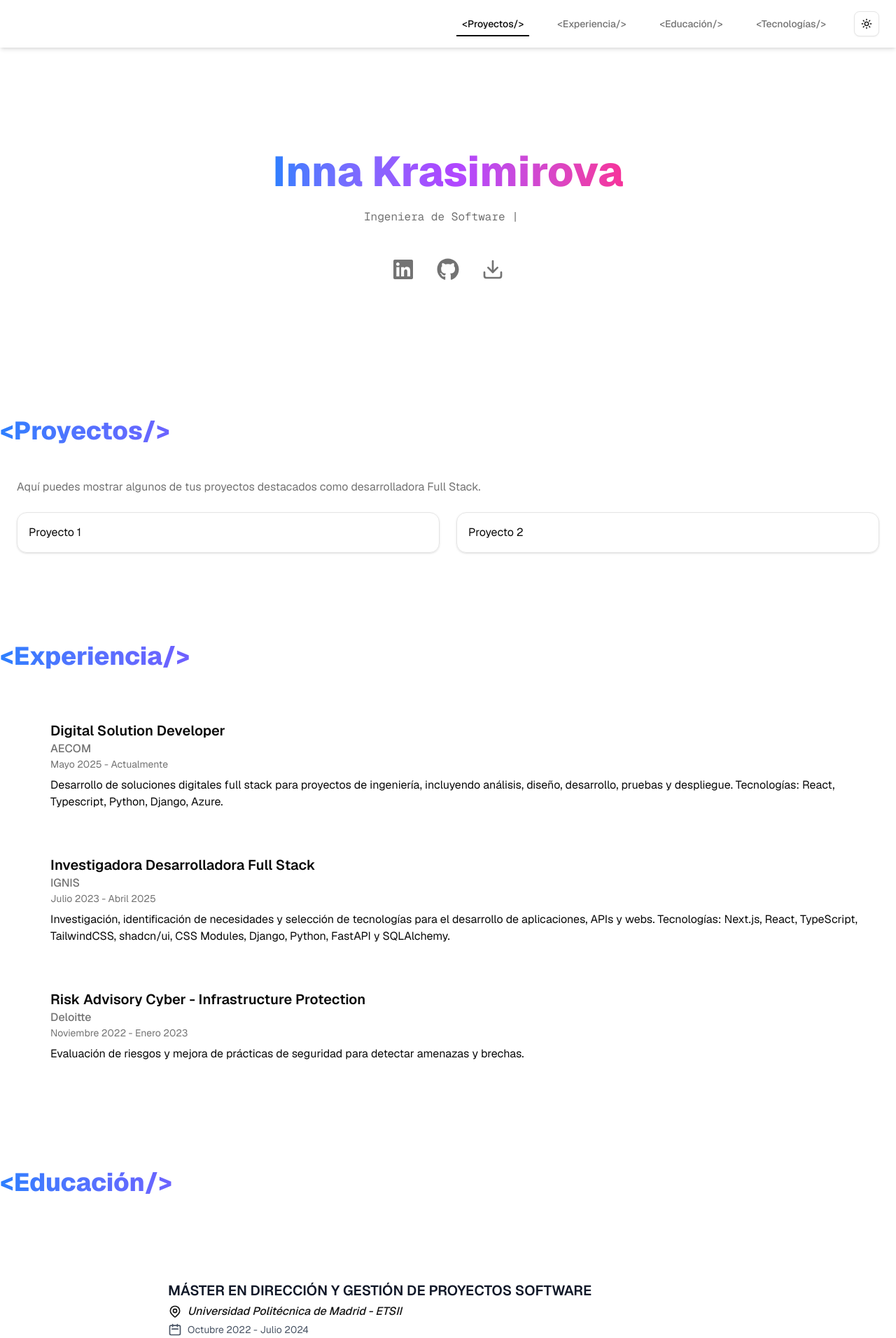
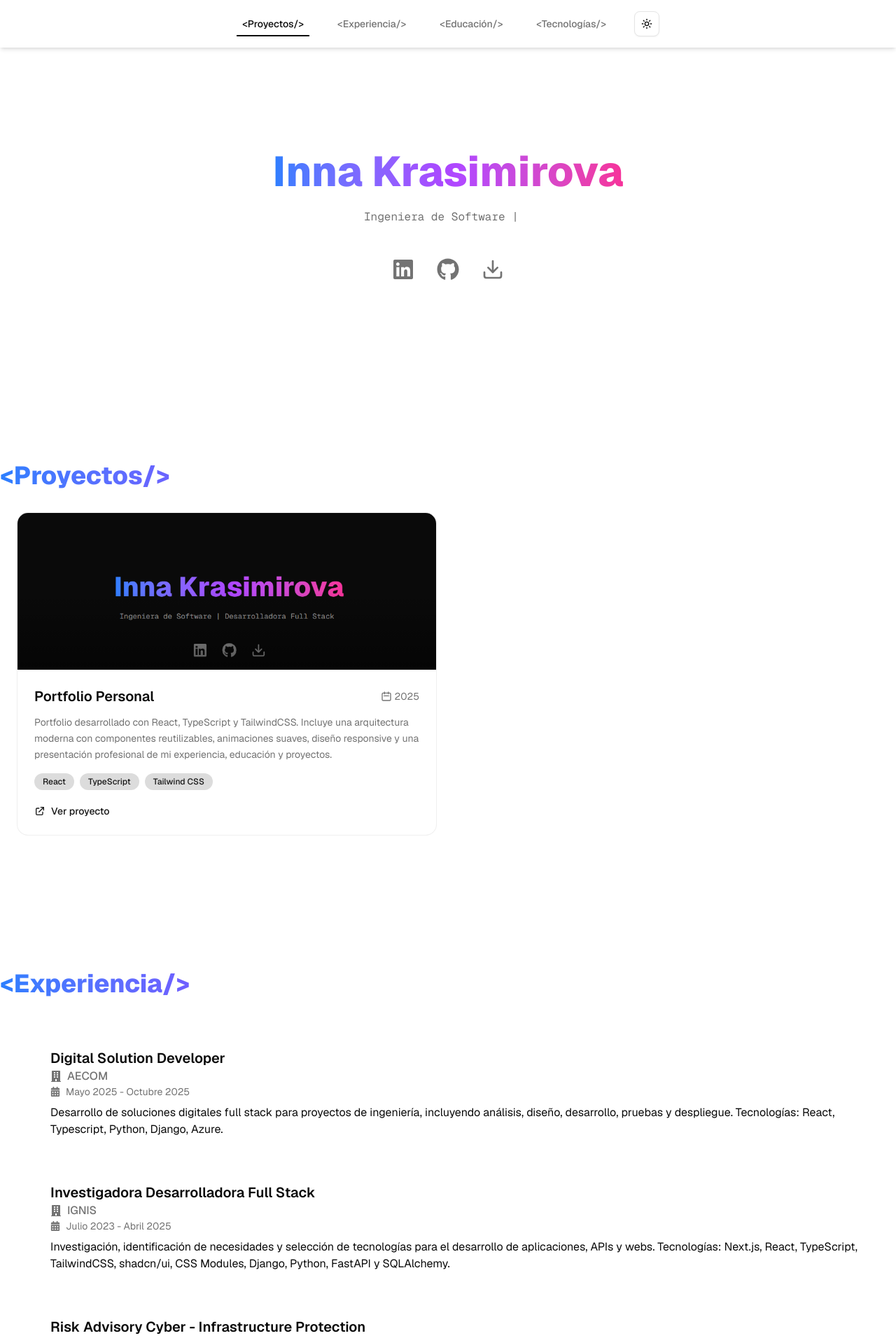
Before and after one commit to innakrasimirova95/ikrasimirova_portfolio, a Next.js app in the folder portfolio/: page / in a window 1280 px wide. Shown: the top 1912 px of the page at 70% size. Built offline with nearby package versions, Linux system fonts and the light colour scheme.

Commit message:
feat: add Projects component with project showcase and responsive design

```diff
--- a/portfolio/src/app/page.tsx
+++ b/portfolio/src/app/page.tsx
@@ -11,6 +11,7 @@ import { TypingEffect } from "@/components/ui/TypingEffect";
 import { Download } from "lucide-react";
 import { FaLinkedin } from "react-icons/fa";
 import { FaGithub } from "react-icons/fa";
+import { Projects } from "@/components/Projects"; // Import the Projects component
 
 export default function Home() {
   const [showNameInHeader, setShowNameInHeader] = useState(false);
@@ -133,29 +134,10 @@ export default function Home() {
     </section>
 
       <main className="container mx-auto px-6 py-12 space-y-32">
-        <section id="proyectos" ref={proyectosRef}>
-          <h2 className="text-4xl font-extrabold mb-12 bg-gradient-to-r from-blue-500 via-purple-600 to-pink-500 bg-clip-text text-transparent ml-[-1.5rem]">&lt;Proyectos/&gt;</h2>
-          <p className="text-muted-foreground mb-6">
-            Aquí puedes mostrar algunos de tus proyectos destacados como desarrolladora Full Stack.
-          </p>
-          {/* Puedes agregar tarjetas de proyectos aquí */}
-          <div className="grid md:grid-cols-2 gap-6">
-            <div className="rounded-xl border p-4 shadow-sm">Proyecto 1</div>
-            <div className="rounded-xl border p-4 shadow-sm">Proyecto 2</div>
-          </div>
-        </section>
-
+        <Projects ref={proyectosRef} />
         <Experience ref={experienciaRef} />
-
-        <section id="educacion" ref={educacionRef}>
-          <h2 className="text-4xl font-extrabold mb-12 bg-gradient-to-r from-blue-500 via-purple-600 to-pink-500 bg-clip-text text-transparent ml-[-1.5rem]">&lt;Educación/&gt;</h2>
-          <EducationTimeline></EducationTimeline>
-        </section>
-
-        <section id="tecnologias" ref={tecnologiasRef}>
-          <h2 className="text-4xl font-extrabold mb-12 bg-gradient-to-r from-blue-500 via-purple-600 to-pink-500 bg-clip-text text-transparent ml-[-1.5rem]">&lt;Tecnologías/&gt;</h2>
-          <TechIcons/>
-        </section>
+        <EducationTimeline ref={educacionRef} />
+        <TechIcons ref={tecnologiasRef} />
       </main>
     </>
   );
--- a/portfolio/src/components/EducationTimeline.tsx
+++ b/portfolio/src/components/EducationTimeline.tsx
@@ -1,7 +1,7 @@
+import React from "react";
 import { HiOutlineCalendar, HiOutlineLocationMarker } from "react-icons/hi";
 
-export function EducationTimeline() {
-  const education = [
+const educationData = [
   {
     title: "MÁSTER EN DIRECCIÓN Y GESTIÓN DE PROYECTOS SOFTWARE",
     institution: "Universidad Politécnica de Madrid - ETSII",
@@ -28,10 +28,12 @@ export function EducationTimeline() {
   },
 ];
 
+export const EducationTimeline = React.forwardRef<HTMLElement>((props, ref) => {
   return (
-    <section className="max-w-4xl mx-auto py-12">
+    <section id="educacion" ref={ref}>
+      <h2 className="text-4xl font-extrabold mb-12 bg-gradient-to-r from-blue-500 via-purple-600 to-pink-500 bg-clip-text text-transparent ml-[-1.5rem]">&lt;Educación/&gt;</h2>
       <div className="space-y-4">
-        {education.map((item, i) => (
+        {educationData.map((item, i) => (
           <div key={i} className="group relative transition-all duration-300 ease-in-out transform hover:scale-105 hover:shadow-lg p-6 mb-8">
             <div className="absolute left-0 top-0 bottom-0 w-1 bg-white group-hover:bg-gradient-to-b from-blue-500 via-purple-600 to-pink-500 transition-all duration-300"></div>
             <div className="pl-6">
@@ -58,4 +60,6 @@ export function EducationTimeline() {
       </div>
     </section>
   );
-}
+});
+
+EducationTimeline.displayName = "EducationTimeline";
--- a/portfolio/src/components/Experience.tsx
+++ b/portfolio/src/components/Experience.tsx
@@ -1,10 +1,11 @@
 import React from 'react';
+import { FaBuilding, FaCalendarAlt } from 'react-icons/fa';
 
 const experienceData = [
   {
     company: 'AECOM',
     role: 'Digital Solution Developer',
-    period: 'Mayo 2025 - Actualmente',
+    period: 'Mayo 2025 - Octubre 2025',
     description: 'Desarrollo de soluciones digitales full stack para proyectos de ingeniería, incluyendo análisis, diseño, desarrollo, pruebas y despliegue. Tecnologías: React, Typescript, Python, Django, Azure.',
   },
   {
@@ -31,8 +32,12 @@ export const Experience = React.forwardRef<HTMLElement>((props, ref) => {
             <div className="absolute left-0 top-0 bottom-0 w-1 bg-white group-hover:bg-gradient-to-b from-blue-500 via-purple-600 to-pink-500 transition-all duration-300"></div>
             <div className="pl-6">
               <h3 className="text-xl font-semibold">{exp.role}</h3>
-              <p className="text-md font-medium text-muted-foreground">{exp.company}</p>
-              <p className="text-sm text-muted-foreground mb-2">{exp.period}</p>
+              <p className="text-md font-medium text-muted-foreground flex items-center gap-2">
+                <FaBuilding className="inline-block" /> {exp.company}
+              </p>
+              <p className="text-sm text-muted-foreground mb-2 flex items-center gap-2">
+                <FaCalendarAlt className="inline-block" /> {exp.period}
+              </p>
               <p className="text-base">{exp.description}</p>
             </div>
           </div>
--- a/portfolio/src/components/Header.tsx
+++ b/portfolio/src/components/Header.tsx
@@ -38,13 +38,18 @@ export function Header({ showName, activeSection }: { showName: boolean; activeS
 
   return (
     <header className="sticky top-0 z-50 w-full bg-background shadow-md backdrop-blur-sm">
-      <div className="container mx-auto flex items-center justify-between px-6 py-4">
+      <div className={cn(
+        "container mx-auto flex items-center justify-between px-6 py-4",
+        showName ? "justify-between" : "justify-center"
+      )}>
         {/* Logo */}
-        <Link href="/" className="text-lg font-semibold tracking-tight text-primary hover:opacity-90 transition mr-4">
-          <span className="bg-gradient-to-r from-blue-600 via-purple-600 to-pink-600 bg-clip-text text-transparent whitespace-nowrap">
-            {showName ? "Inna Krasimirova" : ""}
-          </span>
-        </Link>
+        {showName && (
+          <Link href="/" className="text-lg font-semibold tracking-tight text-primary hover:opacity-90 transition mr-4">
+            <span className="bg-gradient-to-r from-blue-600 via-purple-600 to-pink-600 bg-clip-text text-transparent whitespace-nowrap">
+              Inna Krasimirova
+            </span>
+          </Link>
+        )}
 
         {/* Desktop Nav */}
         <nav className="hidden md:flex items-center space-x-8">
--- a/portfolio/src/components/Project.tsx
+++ b/portfolio/src/components/Projects.tsx
@@ -8,28 +8,19 @@ const projectsData = [
     description:
       "Portfolio desarrollado con React, TypeScript y TailwindCSS. Incluye una arquitectura moderna con componentes reutilizables, animaciones suaves, diseño responsive y una presentación profesional de mi experiencia, educación y proyectos.",
     technologies: ["React", "TypeScript", "Tailwind CSS"],
-    image: "/images/portfolio-preview.png", // 🔹 coloca aquí la imagen de tu portfolio
+    image: "/images/portfolio-preview.png",
     link: "https://github.com/innakrasimirova95/ikrasimirova_portfolio",
   },
-  // 🔹 Puedes añadir más proyectos aquí en el mismo formato
 ];
 
 export const Projects = React.forwardRef<HTMLElement>((props, ref) => {
   return (
-    <section
-      id="proyectos"
-      ref={ref}
-      className="scroll-mt-24 py-16 px-4 md:px-8"
-    >
+    <section id="proyectos" ref={ref} className="scroll-mt-24 py-16">
       {/* Título */}
-      <h2 className="text-4xl font-extrabold mb-8 bg-gradient-to-r from-blue-500 via-purple-600 to-pink-500 bg-clip-text text-transparent">
+      <h2 className="text-4xl font-extrabold mb-8 bg-gradient-to-r from-blue-500 via-purple-600 to-pink-500 bg-clip-text text-transparent ml-[-1.5rem]">
         &lt;Proyectos/&gt;
       </h2>
 
-      <p className="text-muted-foreground mb-12 max-w-3xl">
-        Aquí puedes ver algunos de mis proyectos destacados como desarrolladora
-        Full Stack.
-      </p>
 
       {/* Grid de proyectos */}
       <div className="grid gap-8 sm:grid-cols-2">
@@ -39,7 +30,7 @@ export const Projects = React.forwardRef<HTMLElement>((props, ref) => {
             href={project.link}
             target="_blank"
             rel="noopener noreferrer"
-            className="group relative rounded-2xl overflow-hidden bg-card/50 border border-border/60 hover:border-border/80 hover:shadow-[0_0_25px_rgba(147,51,234,0.25)] transition-all duration-500 hover:scale-[1.02]"
+            className="group relative rounded-2xl overflow-hidden bg-card border border-border/60 hover:border-border/80 hover:shadow-[0_0_25px_rgba(147,51,234,0.25)] transition-all duration-500 hover:scale-[1.02]"
           >
             {/* Imagen */}
             <div className="relative w-full h-56 overflow-hidden">
@@ -48,7 +39,8 @@ export const Projects = React.forwardRef<HTMLElement>((props, ref) => {
                 alt={project.title}
                 className="w-full h-full object-cover transition-transform duration-500 group-hover:scale-105"
               />
-              <div className="absolute inset-0 bg-gradient-to-t from-background/90 to-transparent opacity-90"></div>
+              {/* Overlay distinto para claro/oscuro */}
+              <div className="absolute inset-0 bg-gradient-to-t from-black/50 via-transparent to-transparent dark:from-background/90 dark:via-transparent dark:to-transparent" />
             </div>
 
             {/* Contenido */}
@@ -72,7 +64,11 @@ export const Projects = React.forwardRef<HTMLElement>((props, ref) => {
                 {project.technologies.map((tech, i) => (
                   <span
                     key={i}
-                    className="text-xs font-medium px-3 py-1 rounded-full bg-gradient-to-r from-blue-500/20 to-pink-500/20 text-blue-300 border border-border"
+                    className="
+                      text-xs font-medium px-3 py-1 rounded-full
+                      bg-primary/15 text-primary
+                      dark:bg-white/10 dark:text-white
+                    "
                   >
                     {tech}
                   </span>
--- a/portfolio/src/components/Tecnologias.tsx
+++ b/portfolio/src/components/Tecnologias.tsx
@@ -46,12 +46,13 @@ const techStack = [
 
 ];
 
-export function TechIcons() {
+export const TechIcons = React.forwardRef<HTMLElement>((props, ref) => {
   const [hovered, setHovered] = useState<number | null>(null);
 
   return (
-    <section className="max-w-5xl mx-auto px-6 py-12">
-      <div className="grid grid-cols-3 sm:grid-cols-4 md:grid-cols-6 gap-8 justify-items-center">
+    <section id="tecnologias" ref={ref}>
+      <h2 className="text-4xl font-extrabold mb-12 bg-gradient-to-r from-blue-500 via-purple-600 to-pink-500 bg-clip-text text-transparent ml-[-1.5rem]">&lt;Tecnologías/&gt;</h2>
+      <div className="grid grid-cols-3 sm:grid-cols-4 md:grid-cols-6 gap-8">
         {techStack.map(({ icon: Icon, baseColor, hoverColor, name }, i) => {
           const isHovered = hovered === i;
           return (
@@ -73,4 +74,6 @@ export function TechIcons() {
       </div>
     </section>
   );
-}
+});
+
+TechIcons.displayName = "TechIcons";
```
Also changed, not shown: portfolio/public/images/portfolio-preview.png (added). Lines whose indentation alone changed are shown as unchanged.
